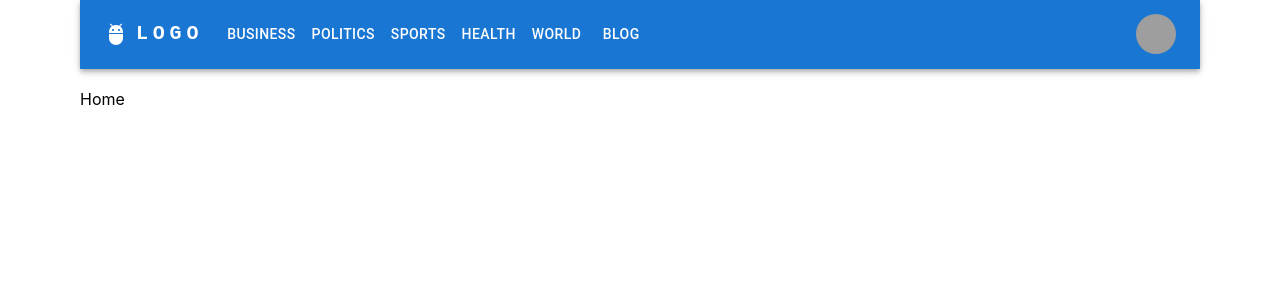
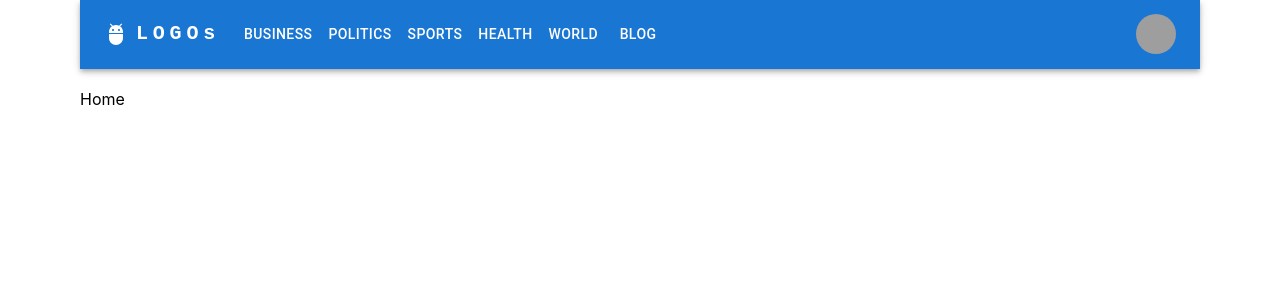
Before and after one commit to arifur30/material_world_react, a React (Create React App) app: page / in a window 1280 px wide. Shown: the top 300 px of the page. Built offline with nearby package versions, Linux system fonts and the light colour scheme; grey boxes are pictures that could not be loaded.

Commit message:
'testing'

```diff
--- a/src/component/Header.jsx
+++ b/src/component/Header.jsx
@@ -55,7 +55,7 @@ export default function Header() {
               textDecoration: 'none',
             }}
           >
-            LOGO
+            LOGOs
           </Typography>
 
           <Box sx={{ flexGrow: 1, display: { xs: 'flex', md: 'none' } }}>
```
Also changed, not shown: src/index.js (line endings or trailing spaces).
